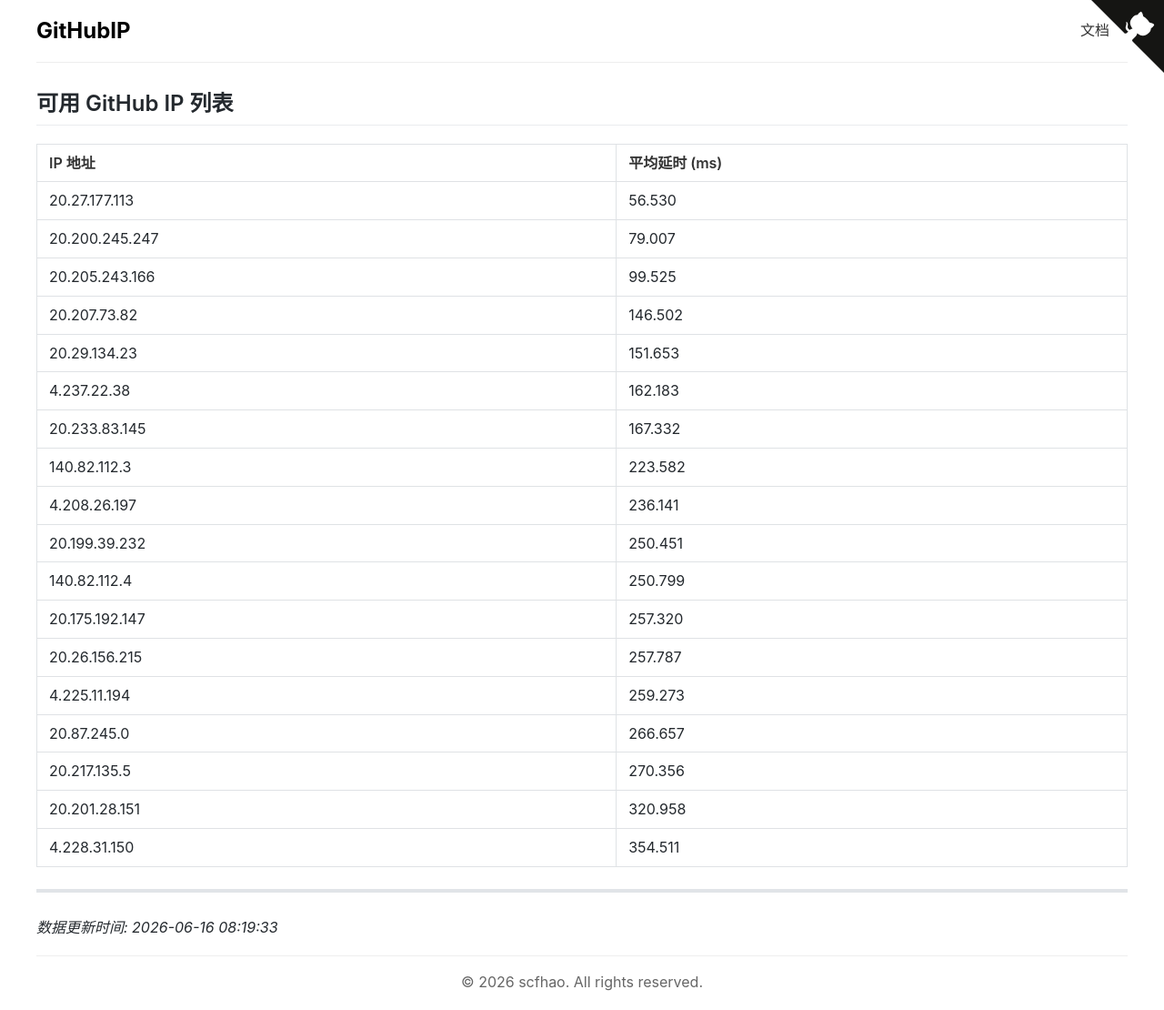
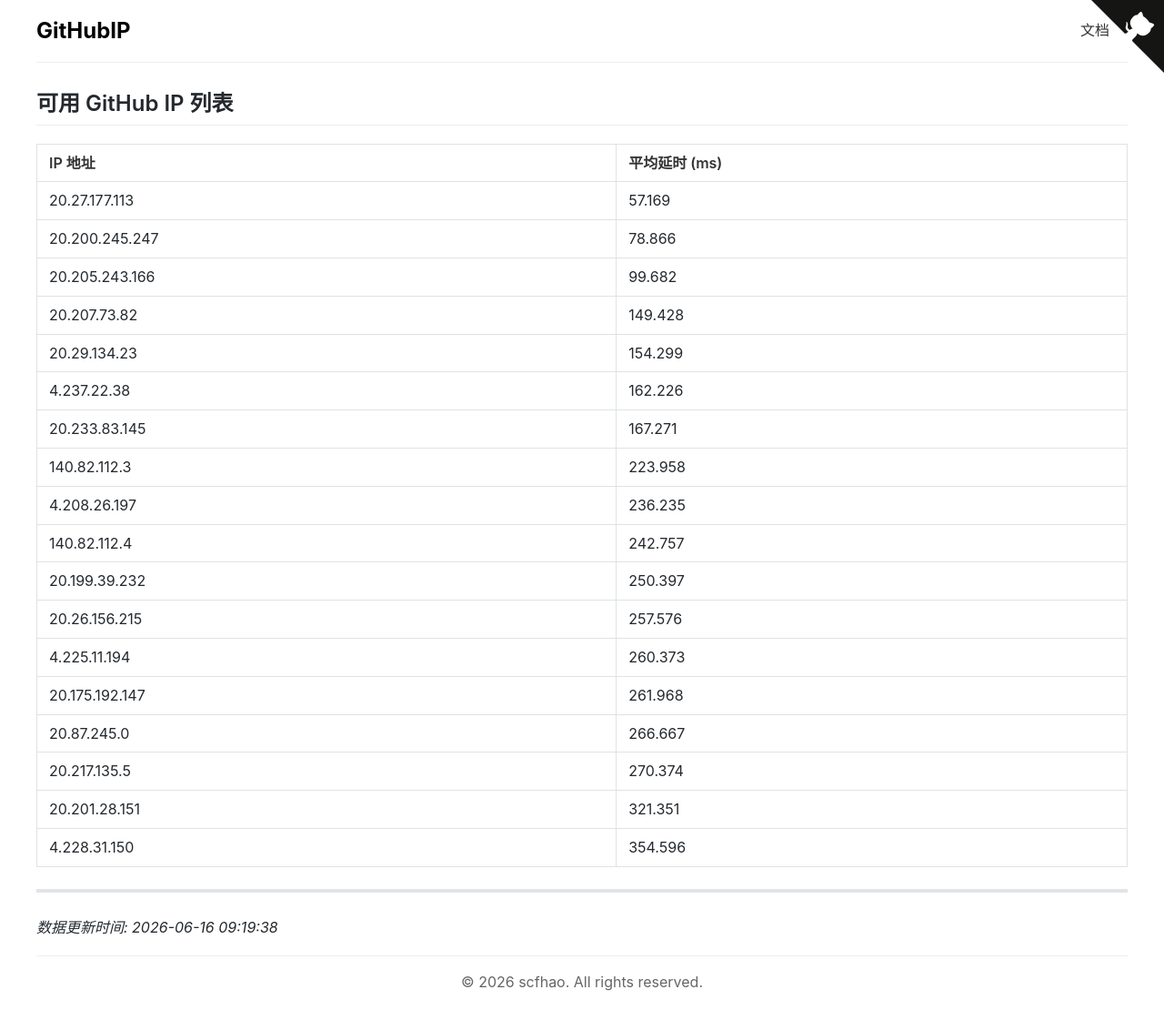
Before and after one commit to scfhao/GitHubIP, a Jekyll site: the page built from index.md, in a window 1280 px wide. Shown: the whole page at 91% size. Built offline with Jekyll 4.4.1, drawn with Linux system fonts in a browser that asks for light colours.

Commit message:
自动脚本执行 - 2026-06-16 09:19:38

```diff
--- a/index.md
+++ b/index.md
@@ -1,32 +1,32 @@
 ---
 layout: home
 title: GitHub IP 列表
-date: 2026-06-16 08:19:33
+date: 2026-06-16 09:19:38
 ---
 
 ## 可用 GitHub IP 列表
 
 | IP 地址 | 平均延时 (ms) |
 |---------|--------------|
-| 20.27.177.113 | 56.530 |
-| 20.200.245.247 | 79.007 |
-| 20.205.243.166 | 99.525 |
-| 20.207.73.82 | 146.502 |
-| 20.29.134.23 | 151.653 |
-| 4.237.22.38 | 162.183 |
-| 20.233.83.145 | 167.332 |
-| 140.82.112.3 | 223.582 |
-| 4.208.26.197 | 236.141 |
-| 20.199.39.232 | 250.451 |
-| 140.82.112.4 | 250.799 |
-| 20.175.192.147 | 257.320 |
-| 20.26.156.215 | 257.787 |
-| 4.225.11.194 | 259.273 |
-| 20.87.245.0 | 266.657 |
-| 20.217.135.5 | 270.356 |
-| 20.201.28.151 | 320.958 |
-| 4.228.31.150 | 354.511 |
+| 20.27.177.113 | 57.169 |
+| 20.200.245.247 | 78.866 |
+| 20.205.243.166 | 99.682 |
+| 20.207.73.82 | 149.428 |
+| 20.29.134.23 | 154.299 |
+| 4.237.22.38 | 162.226 |
+| 20.233.83.145 | 167.271 |
+| 140.82.112.3 | 223.958 |
+| 4.208.26.197 | 236.235 |
+| 140.82.112.4 | 242.757 |
+| 20.199.39.232 | 250.397 |
+| 20.26.156.215 | 257.576 |
+| 4.225.11.194 | 260.373 |
+| 20.175.192.147 | 261.968 |
+| 20.87.245.0 | 266.667 |
+| 20.217.135.5 | 270.374 |
+| 20.201.28.151 | 321.351 |
+| 4.228.31.150 | 354.596 |
 
 ---
 
-*数据更新时间: 2026-06-16 08:19:33*
+*数据更新时间: 2026-06-16 09:19:38*
```
